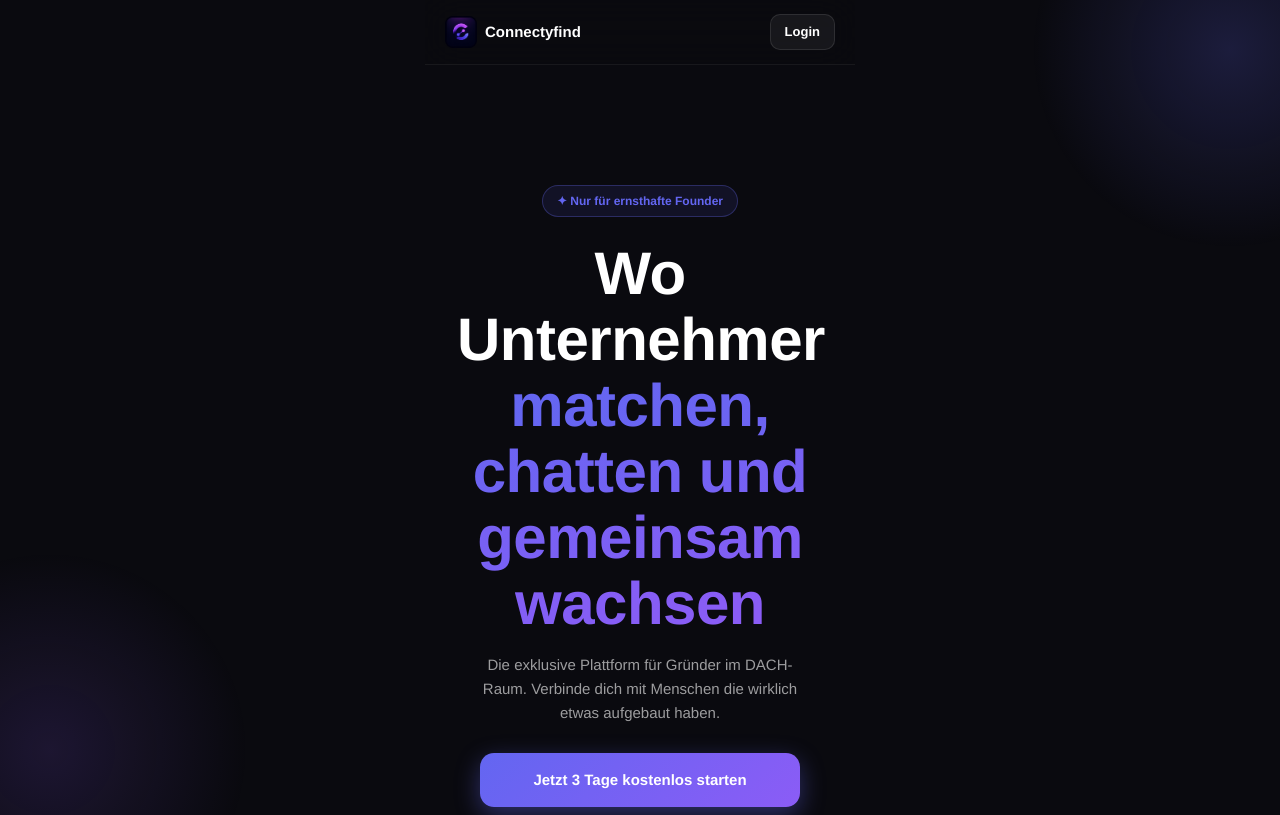
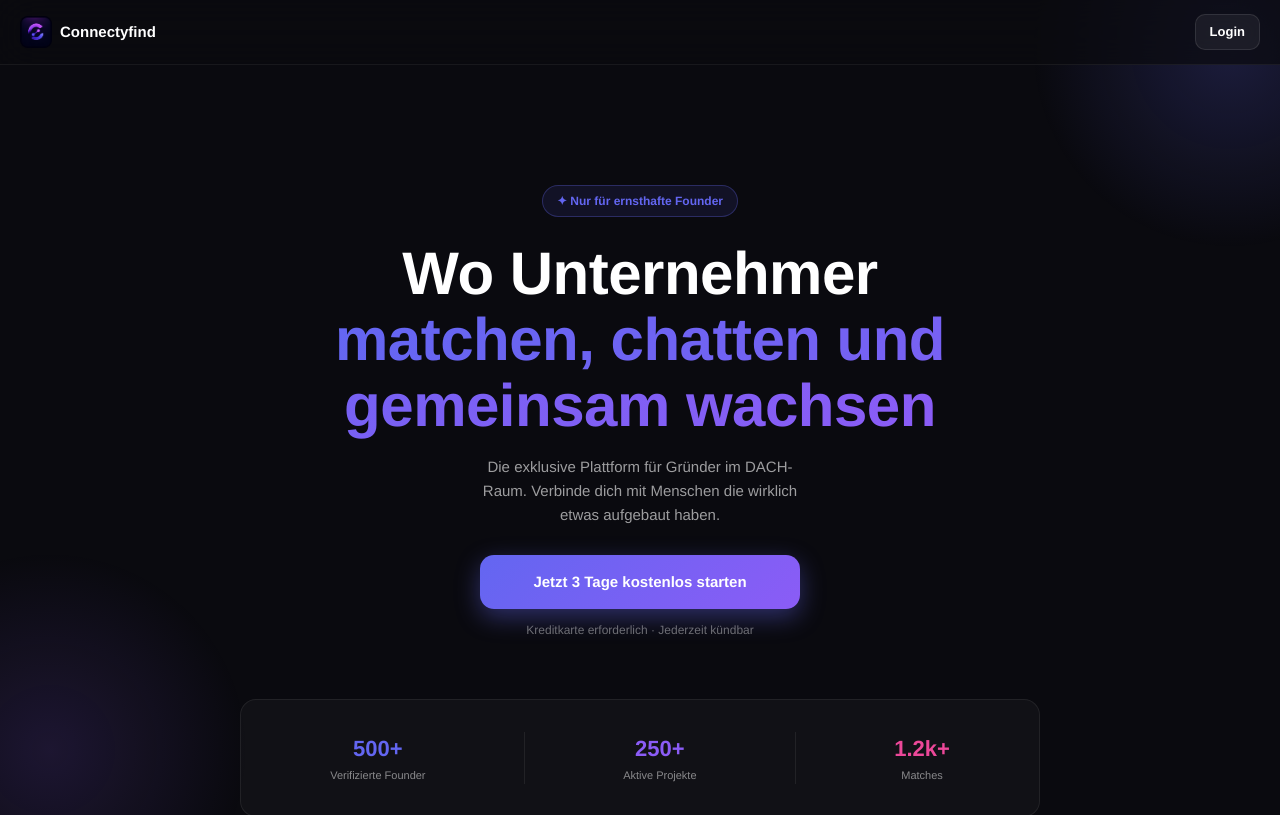
Before and after one commit to flaviociraci-boop/founder-platform, a Next.js app: page / in a window 1280 px wide. Shown: the top 815 px of the page. Built offline with nearby package versions, Linux system fonts and the light colour scheme; no server answers.

Commit message:
Make outer wrapper maxWidth conditional: 430px mobile, none on desktop
Co-Authored-By: Claude Sonnet 4.6 <noreply@anthropic.com>

```diff
--- a/app/components/LandingPage.tsx
+++ b/app/components/LandingPage.tsx
@@ -62,7 +62,9 @@ export default function LandingPage() {
     <div style={{
       fontFamily: "'DM Sans', 'Helvetica Neue', sans-serif",
       background: "#0a0a0f", minHeight: "100vh", color: "#fff",
-      maxWidth: 430, margin: "0 auto", overflow: "hidden",
+      maxWidth: isDesktop ? "none" : 430,
+    margin: "0 auto",
+    overflow: "hidden",
     }}>
       {/* Background glow */}
       <div style={{ position: "fixed", top: -150, right: -150, width: 400, height: 400, background: "radial-gradient(circle, rgba(99,102,241,0.2) 0%, transparent 70%)", pointerEvents: "none", zIndex: 0 }} />
```
